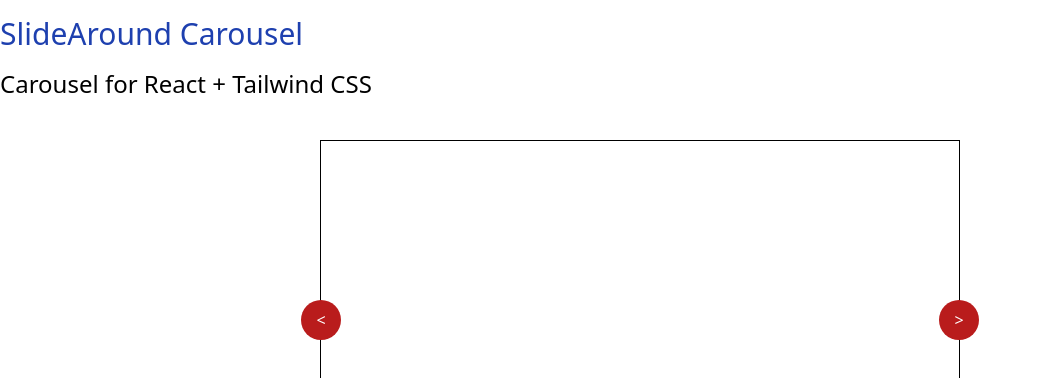
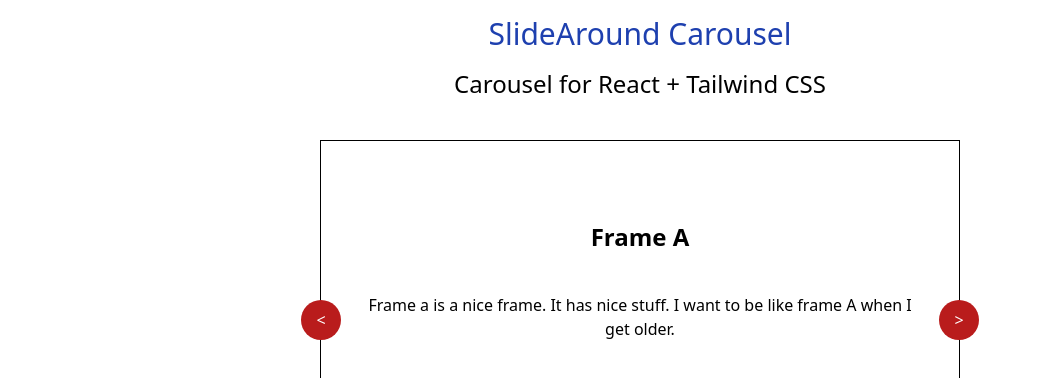
Before and after one commit to ajspetner/slide-around, a React (Create React App) app: page / in a window 1280 px wide. Shown: the top 378 px of the page, without its empty margins (0-1041 px from the left). Built offline with nearby package versions, Linux system fonts and the light colour scheme.

Commit message:
Reworked to use absolute positioning Got rid of DOM manipulation

```diff
--- a/package.json
+++ b/package.json
@@ -17,7 +17,7 @@
     "typescript": "3.3.3"
   },
   "scripts": {
-    "start": "npm run build:style && react-scripts start",
+    "start": "TAILWIND_MODE=watch npm run build:style && react-scripts start",
     "build": "react-scripts build",
     "test": "react-scripts test --env=jsdom",
     "eject": "react-scripts eject",
--- a/src/App.js
+++ b/src/App.js
@@ -3,45 +3,48 @@ import "./tailwind.css";
 import Carousel from "./Carousel";
 
 export default function App() {
+  const carouselContent = [
+    {
+      title: "Frame A",
+      body: `Frame a is a nice frame. It has nice stuff. I want to be like frame
+        A when I get older.`
+    },
+    {
+      title: "Frame B",
+      body: `Other people like frame B more. Some say it has more personality.
+        It's definitely a more exciting frame, if you're into that sort of
+        thing.`
+    },
+    {
+      title: "Frame C",
+      body: `Nobody likes frame C. Frame C is like the ugly cousin who doesn't
+        get birthday presents because nobody is happy that they were born.
+        You don't want to be frame C.`
+    },
+    {
+      title: "Frame D",
+      body: `Frame D is tough, but fair. Frame D allows frame C to celebrate its
+        birthday as long as it does so in silence and nobody notices. While
+        frame D might not be the most fun to have around, it's important to
+        keep it nearby.`
+    }
+  ];
+  const frames = carouselContent.map((i) => (
+    <div className="text-center">
+      <h2 className="m-10 text-center font-bold text-2xl">{i.title}</h2>
+      <p>{i.body}</p>
+    </div>
+  ));
   return (
     <div className="App h-full">
-      <h1 className="text-blue-800 text-3xl my-4">SlideAround Carousel</h1>
-      <h2 className="text-2xl mb-10">Carousel for React + Tailwind CSS</h2>
+      <h1 className="text-center text-blue-800 text-3xl my-4">
+        SlideAround Carousel
+      </h1>
+      <h2 className="text-center text-2xl mb-10">
+        Carousel for React + Tailwind CSS
+      </h2>
 
-      <Carousel style={{ aspectRatio: "16 /9" }}>
-        <div>
-          <h2 className="m-10 font-bold text-2xl">Frame A</h2>
-          <p>
-            Frame a is a nice frame. It has nice stuff. I want to be like frame
-            A when I get older.
-          </p>
-        </div>
-        <div>
-          <h2 className="m-10 font-bold text-2xl">Frame B</h2>
-          <p>
-            Other people like frame B more. Some say it has more personality.
-            It's definitely a more exciting frame, if you're into that sort of
-            thing.
-          </p>
-        </div>
-        <div>
-          <h2 className="m-10 font-bold text-2xl">Frame C</h2>
-          <p>
-            Nobody likes frame C. Frame C is like the ugly cousin who doesn't
-            get birthday presents because nobody is happy that they were born.
-            You don't want to be frame C.
-          </p>
-        </div>
-        <div>
-          <h2 className="m-10 font-bold text-2xl">Frame D</h2>
-          <p>
-            Frame D is tough, but fair. Frame D allows frame C to celebrate its
-            birthday as long as it does so in silence and nobody notices. While
-            frame D might not be the most fun to have around, it's important to
-            keep it nearby.
-          </p>
-        </div>
-      </Carousel>
+      <Carousel style={{ aspectRatio: "16 /9" }}>{frames}</Carousel>
     </div>
   );
 }
--- a/src/Carousel.js
+++ b/src/Carousel.js
@@ -1,48 +1,82 @@
 import * as React from "react";
 import styles from "./Carousel.module.css";
 
+const TRANSITIONS = {
+  enteringFromLeft: {},
+  enteringFromRight: {},
+  exitingLeft: {},
+  exitingRight: {},
+  exitedLeft: {}
+};
+
 export default function Carousel({ style, className, children }) {
-  let scrollDir = 0;
+  const [curFrame, setCurFrame] = React.useState("");
+  const [transitions, setTransitions] = React.useState(TRANSITIONS);
+
+  const setTransition = (o) => {
+    setTransitions({ ...TRANSITIONS, ...o });
+  };
+
+  const frames = children.map((elem, key) => {
+    return (
+      <div
+        className={`${styles.frame} ${
+          curFrame.key === key.toString() ? styles.current : ""
+        } ${
+          transitions.enteringFromLeft.key === key.toString()
+            ? styles.enteringFromLeft
+            : ""
+        } ${
+          transitions.enteringFromRight.key === key.toString()
+            ? styles.enteringFromRight
+            : ""
+        } ${
+          transitions.exitingLeft.key === key.toString()
+            ? styles.exitingLeft
+            : ""
+        } ${
+          transitions.exitingRight.key === key.toString()
+            ? styles.exitingRight
+            : ""
+        } ${
+          transitions.exitedLeft.key === key.toString() ? styles.exitedLeft : ""
+        } absolute left-full w-full h-full p-10`}
+        key={key}
+      >
+        {elem}
+      </div>
+    );
+  });
+
+  if (curFrame === "") {
+    setCurFrame(frames[0]);
+  }
 
   const scroll = (dir) => {
-    const container = refContainer.current;
-
     if (frames.length < 2) return;
 
-    container.classList.add(styles.scrolled);
-    if (dir < 0) {
-      scrollDir = -1;
-    } else if (dir > 0) {
-      scrollDir = 1;
+    let frameIndex = frames.findIndex((o) => o.key === curFrame.key) + dir * -1;
 
-      container.insertBefore(
-        container.lastElementChild,
-        container.firstElementChild
-      );
+    if (frameIndex < 0) {
+      frameIndex = frames.length - 1;
+    } else if (frameIndex >= frames.length) {
+      frameIndex = 0;
+    }
 
-      setTimeout(() => {
-        container.classList.remove(styles.scrolled);
-      }, 0);
-    }
+    setTransition({
+      enteringFromRight: dir < 0 ? frames[frameIndex] : {},
+      exitingLeft: dir < 0 ? curFrame : {},
+      enteringFromLeft: dir > 0 ? frames[frameIndex] : {},
+      exitingRight: dir > 0 ? curFrame : {}
+    });
+    setCurFrame(frames[frameIndex]);
+    const prevFrame = curFrame;
+    setTimeout(() => {
+      setTransition({
+        exitedLeft: dir < 0 ? prevFrame : {}
+      });
+    }, 0);
   };
-  const transitionEnd = () => {
-    const container = refContainer.current;
-    container.classList.remove(styles.scrolled);
-    if (scrollDir < 0) {
-      container.appendChild(container.firstElementChild);
-    }
-    scrollDir = 0;
-  };
-  const refContainer = React.useRef(null);
-
-  const frames = children.map((elem, key) => (
-    <div
-      className={`${styles.frame} absolute left-full h-full w-1/2`}
-      key={key}
-    >
-      {elem}
-    </div>
-  ));
 
   return (
     <div
@@ -52,13 +86,7 @@ export default function Carousel({ style, className, children }) {
       }`}
     >
       <div className="w-full h-full relative overflow-hidden">
-        <div
-          ref={refContainer}
-          onTransitionEnd={transitionEnd}
-          className={`${styles.container} h-full w-full relative`}
-        >
-          {frames}
-        </div>
+        <div className="h-full w-full relative">{frames}</div>
       </div>
       <button
         onClick={scroll.bind(this, 1)}
--- a/src/Carousel.module.css
+++ b/src/Carousel.module.css
@@ -1,9 +1,29 @@
-.container {
+.frame {
+  transition: transform 0.5s linear 0s;
 }
-
-.frame {
-  transition: margin 0.5s linear 0s;
+.frame.current {
+  left: 0px;
 }
-.container.scrolled .frame:first-child {
-  margin-left: -100%;
+.frame.enteringFromLeft {
+  left: 0px;
+  transform: translateX(-100%);
+  transition: none;
 }
+.frame.enteringFromRight {
+  left: 0px;
+  transform: translateX(100%);
+  transition: none;
+}
+.frame.exitingLeft {
+  left: -100%;
+  transform: translateX(100%);
+  transition: none;
+}
+.frame.exitingRight {
+  left: 100%;
+  transform: translateX(-100%);
+  transition: none;
+}
+.frame.exitedLeft {
+  left: -100%;
+}
```
Also changed, not shown: src/tailwind.css.
